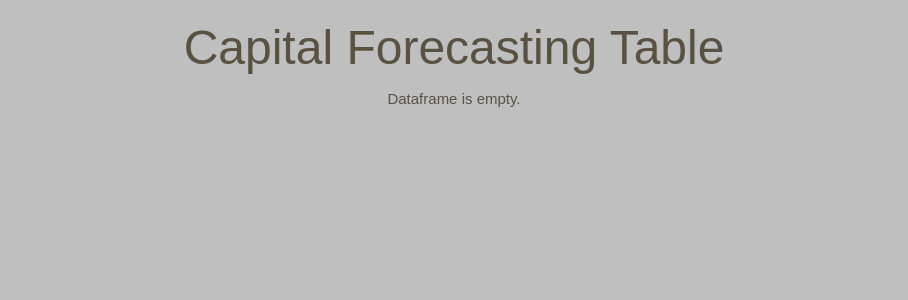
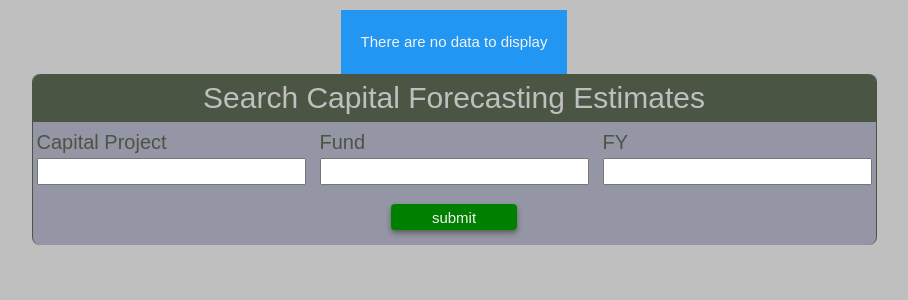
Before and after one commit to mariostg/bft, a Django app: page /reports/capital-forecasting-estimates in a window 1280 px wide. Shown: the part 244-544 px from the top of the page, without its empty margins (186-1094 px from the left). Run offline with Django 4.2, Linux system fonts and the light colour scheme; data that the repository does not hold is empty.

Commit message:
Add search form in capital forecasting and estimates

```diff
--- a/reports/forms.py
+++ b/reports/forms.py
@@ -38,3 +38,15 @@ class SearchCapitalForecastingDashboardForm(forms.Form):
     fund = forms.CharField(required=False)
     fy = forms.CharField(required=False)
     quarter = forms.CharField(required=False)
+
+
+class SearchCapitalEstimatesForm(forms.Form):
+    capital_project = forms.CharField(required=False)
+    fund = forms.CharField(required=False)
+    fy = forms.CharField(required=False)
+
+
+class SearchCapitalQuarterlyForm(forms.Form):
+    capital_project = forms.CharField(required=False)
+    fund = forms.CharField(required=False)
+    fy = forms.CharField(required=False)
--- /dev/null
+++ b/reports/templates/capital-forecasting-estimates-filter-form.html
@@ -0,0 +1,25 @@
+<div class="form" id="filter-form">
+    <form action="{% url 'capital-forecasting-estimates' %}" method="GET">
+        <div class="form__header">Search Capital Forecasting Estimates</div>
+        <section class="form__fields-row">
+                <div class="form__field">
+                    <label for="fundcenter" class="label">Capital Project</label>
+                    {{form.capital_project}}
+                </div>
+
+                <div class="form__field">
+                    <label class="label" for="fund">Fund</label>
+                    {{form.fund}}
+                </div>
+
+                <div class="form__field">
+                    <label class="label" for="fy">FY</label>
+                    {{form.fy}}
+                </div>
+        </section>
+
+        <div class="block block--spaced">
+            <button class="btn">submit</button>
+        </div>
+    </form>
+</div>
--- a/reports/templates/capital-forecasting-estimates.html
+++ b/reports/templates/capital-forecasting-estimates.html
@@ -1,17 +1,17 @@
 {% extends 'core/base.html' %}
 {% load humanize %}
-{% block title %}Capital Forecasting Table{% endblock title %}
+{% block title %}Search Capital Forecasting Estimates{% endblock title %}
 {% block content %}
 <main class='block block--centered'>
     {% if not table %}
     <div class="alert alert--info">There are no data to display</div>
     {% endif %}
 
-    <h1>Capital Forecasting Table</h1>
     {% if form_filter %}
+    {% include "capital-forecasting-estimates-filter-form.html" %}
     {% endif %}
+<div id="chart_container"></div>
 {{table|safe}}
-<div id="chart_container"></div>
 {% autoescape off %}
 <script>data={{data|safe}}</script>
 <script type="module">
@@ -28,7 +28,6 @@
     var c = Chart("chart_container", data_estimates, config);
 </script>
 
-{{estimate_chart}}
 {% endautoescape %}
 
 </main>
--- a/reports/templates/capital-forecasting-quarterly.html
+++ b/reports/templates/capital-forecasting-quarterly.html
@@ -10,10 +10,11 @@
     <h1>Capital Forecasting Quarterly</h1>
     <h2>{{data.project_no}} [{{data.fundcenter}}], {{data.fund}}, {{data.fy}}</h2>
     {% if form_filter %}
+    {% include "capital-forecasting-estimates-filter-form.html" %}
     {% endif %}
-    {{table|safe}}
 
     <div id="chart_container"></div>
+    {{table|safe}}
     {% autoescape off %}
     <script>data={{data}}</script>
     <script type="module">
--- a/reports/views.py
+++ b/reports/views.py
@@ -24,6 +24,8 @@ from reports.forms import (
     SearchAllocationAnalysisForm,
     SearchCostCenterScreeningReportForm,
     SearchCapitalForecastingDashboardForm,
+    SearchCapitalEstimatesForm,
+    SearchCapitalQuarterlyForm,
 )
 from bft.models import BftStatus
 from bft.conf import QUARTERKEYS
@@ -40,7 +42,8 @@ def _orphan_forecast_adjustments(request, allocations, forecast_adjustment):
     for fcst_path, fcst_item in forecast_adjustment.items():
         if fcst_path not in alloc_paths:
             messages.warning(
-                request, f"Cost center {fcst_item['Cost Element']} has forecast adjustment but no allocation"
+                request,
+                f"Cost center {fcst_item['Cost Element']} has forecast adjustment but no allocation",
             )
 
 
@@ -226,34 +229,66 @@ def cost_center_charge_table(request, cc: str, fy: int, period: int):
 
 
 def capital_forecasting_estimates(request):
-    estimates = capitalforecasting.EstimateReport("C113", 2020, "C.999999")
-    estimates.dataframe()
-    data = estimates.df.to_json(orient="records")
+    fund = capital_project = fy = data = table = ""
+    form_filter = True
+    if len(request.GET):
+        fund = FundManager().get_request(request)
+        capital_project = CapitalProjectManager().get_request(request)
+        fy = int(request.GET.get("fy")) if request.GET.get("fy") else 0
+        estimates = capitalforecasting.EstimateReport(fund, fy, capital_project)
+        estimates.dataframe()
+        data = estimates.df.to_json(orient="records")
+        table = estimates.to_html()
+    else:
+        fy = BftStatus.current.fy()
+
+    initial = {
+        "fund": fund,
+        "capital_project": capital_project,
+        "fy": fy,
+    }
+    form = SearchCapitalEstimatesForm(initial=initial)
+
     return render(
         request,
         "capital-forecasting-estimates.html",
         {
-            "table": estimates.to_html(),
+            "table": table,
+            "form": form,
+            "form_filter": form_filter,
             "data": data,
         },
     )
 
 
 def capital_forecasting_quarterly(request):
-    quarterly = capitalforecasting.FEARStatusReport("C113", 2020, "C.999999")
-    quarterly.dataframe()
-    data = quarterly.df.to_json(orient="records")
-    # data = {
-    #     "fund": quarterly.fund.fund,
-    #     "fy": quarterly.fy,
-    #     "project_no": quarterly.capital_project,
-    # }
-    html = quarterly.to_html()
+    fund = capital_project = fy = data = table = ""
+    form_filter = True
+    if len(request.GET):
+        fund = FundManager().get_request(request)
+        capital_project = CapitalProjectManager().get_request(request)
+        fy = int(request.GET.get("fy")) if request.GET.get("fy") else 0
+        quarterly = capitalforecasting.FEARStatusReport(fund, fy, capital_project)
+        quarterly.dataframe()
+        data = quarterly.df.to_json(orient="records")
+        table = quarterly.to_html()
+    else:
+        fy = BftStatus.current.fy()
+
+    initial = {
+        "fund": fund,
+        "capital_project": capital_project,
+        "fy": fy,
+    }
+    form = SearchCapitalQuarterlyForm(initial=initial)
+
     return render(
         request,
         "capital-forecasting-quarterly.html",
         {
-            "table": html,
+            "table": table,
+            "form":form,
+            "form_filter":form_filter,
             "data": data,
         },
     )
```
